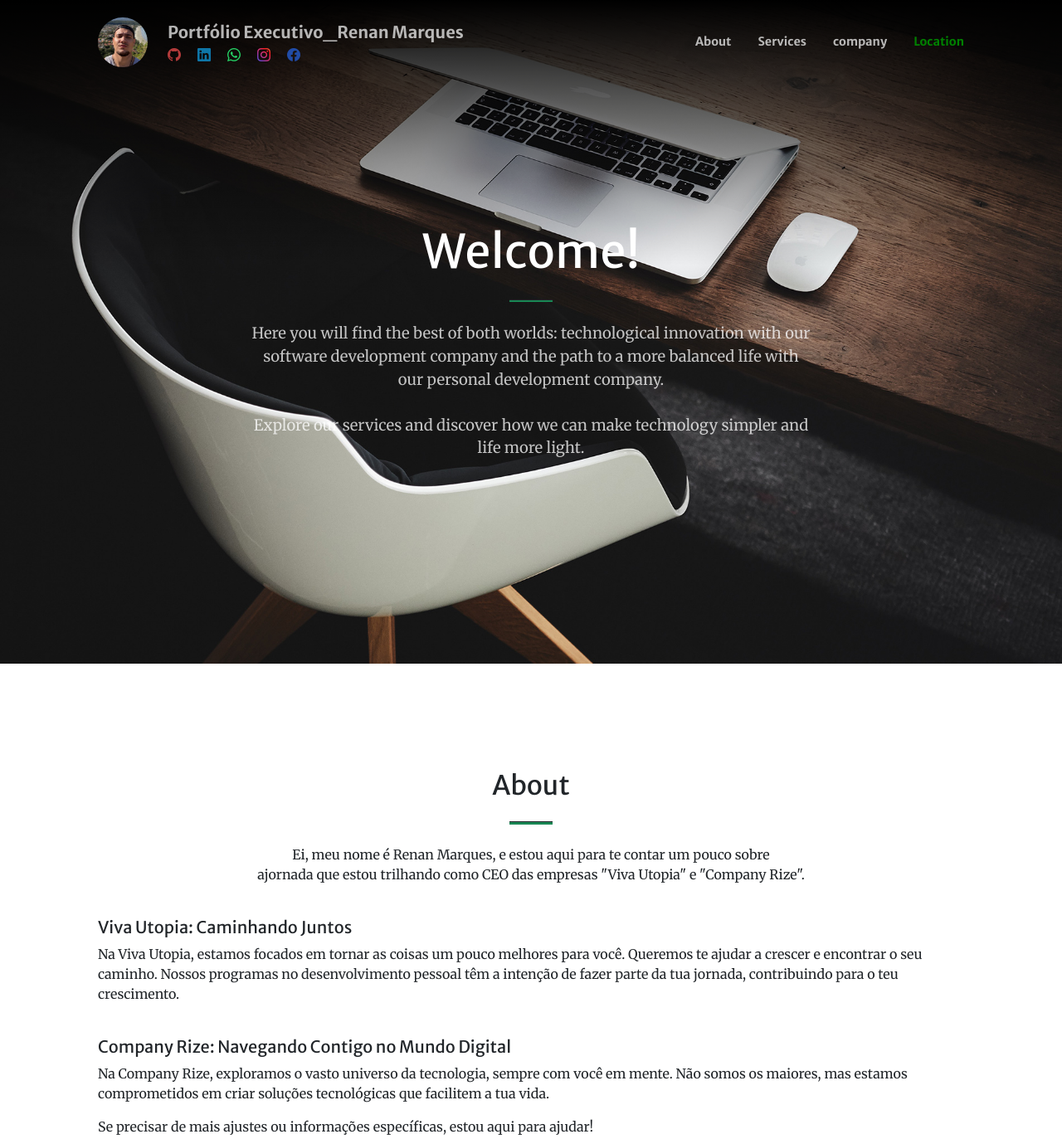
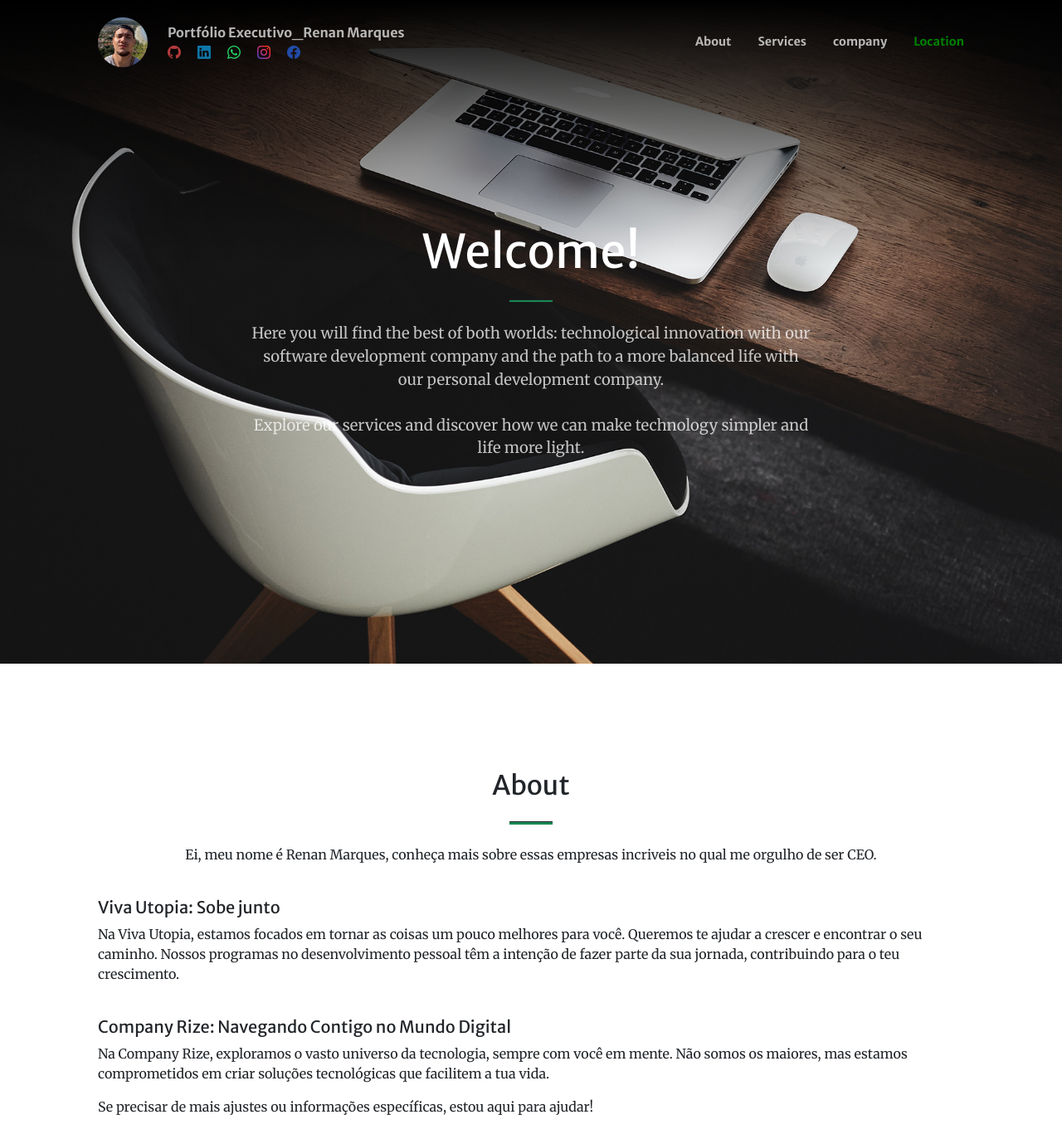
Before and after one commit to Marques894/Portifolio-Executivo, a plain HTML site: page index.html in a window 1280 px wide. Shown: the top 1373 px of the page at 83% size. Drawn offline with nearby package versions, Linux system fonts and the light colour scheme; some packages are replaced by stand-ins of ours; a script that the page names is missing.

Commit message:
Pequenas alterações

```diff
--- a/css/stylePersona.css
+++ b/css/stylePersona.css
@@ -1,7 +1,3 @@
-#mainNav{
-
-}
-
 #about{
     background-color: #222;
 }
@@ -66,3 +62,7 @@ footer{
 .face :hover{
     color: white;
 }
+
+#mainNav a.navbar-brand {
+    font-size:medium;
+  }
--- a/index.html
+++ b/index.html
@@ -91,13 +91,12 @@
             <hr class="divider bg-success">
             <div class="container-center">
 
-                <p class="text-center "> Ei, meu nome é Renan Marques, e estou aqui para te contar um pouco sobre<br>
-                    ajornada que estou trilhando como CEO das empresas "Viva Utopia" e "Company Rize".</p>
+                <p class="text-center "> Ei, meu nome é Renan Marques, conheça mais sobre essas empresas incriveis no qual me orgulho de ser CEO.</p>
                 <br>
-                <h5 class="">Viva Utopia: Caminhando Juntos</h5>
+                <h5 class="">Viva Utopia: Sobe junto</h5>
                 <p>Na Viva Utopia, estamos focados em tornar as coisas um pouco melhores para você. Queremos te ajudar a
                     crescer e encontrar o seu caminho. Nossos programas no desenvolvimento pessoal têm a intenção de
-                    fazer parte da tua jornada, contribuindo para o teu crescimento.</p>
+                    fazer parte da sua jornada, contribuindo para o teu crescimento.</p>
                 <br>
                 <h5>Company Rize: Navegando Contigo no Mundo Digital</h5>
                 <p>Na Company Rize, exploramos o vasto universo da tecnologia, sempre com você em mente. Não somos os
@@ -151,7 +150,7 @@
         <div class="container-fluid text-center p-md-5 ">
             <h2>Company</h2>
             <hr class="divider bg-success" />
-            <div class="row d-flex g-0 accordion container">
+            <div class="row container">
                 <div class="col-lg-4 col-sm-6 m-2">
                     <a class="portfolio-box" href="assets/img/Captura de tela 2024-03-07 104053.png"
                         title="Um projeto que muda vidas !">
```
